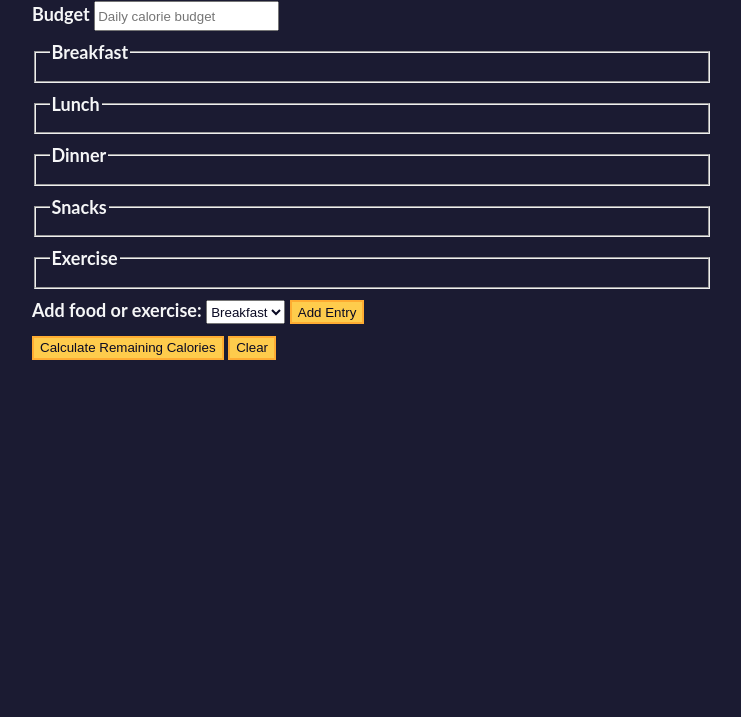
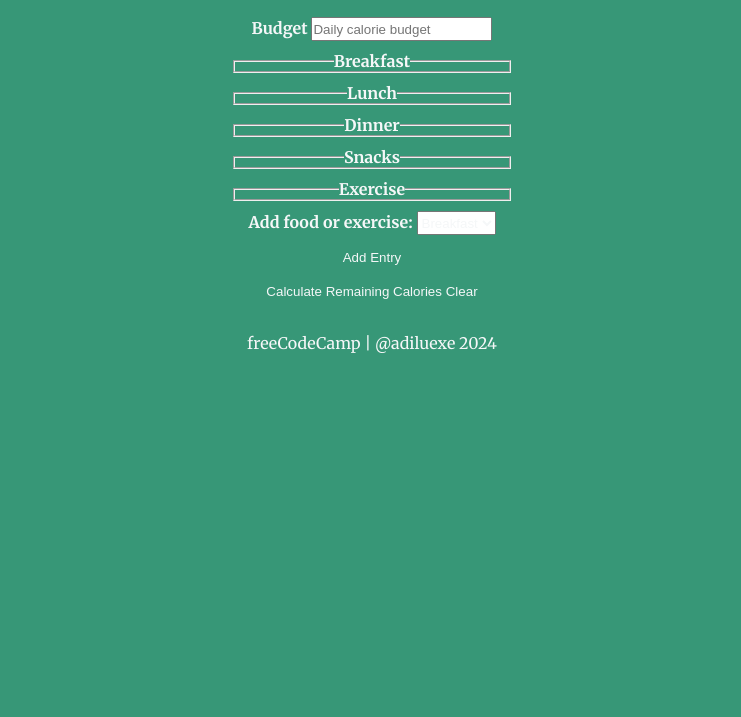
Before and after one commit to adiluexe/calorie-counter, a plain HTML site: page index.html in a window 1280 px wide. Shown: the part 83-800 px from the top of the page, without its empty margins (268-1009 px from the left). Drawn offline with Linux system fonts and the light colour scheme.

Commit message:
Style: Update colors and fonts

```diff
--- a/index.html
+++ b/index.html
@@ -13,8 +13,10 @@
     />
   </head>
   <body>
+    <header>
+      <h1>Calorie Counter</h1>
+    </header>
     <main>
-      <h1>Calorie Counter</h1>
       <div class="container">
         <form id="calorie-counter">
           <label for="budget">Budget</label>
@@ -66,6 +68,7 @@
         <div id="output" class="output hide"></div>
       </div>
     </main>
+    <footer>freeCodeCamp | @adiluexe 2024</footer>
     <script src="./script.js"></script>
   </body>
 </html>
--- a/styles.css
+++ b/styles.css
@@ -1,25 +1,32 @@
 @import url("https://fonts.googleapis.com/css2?family=Archivo:ital,wght@0,100..900;1,100..900&family=Merriweather:ital,wght@0,300;0,400;0,700;0,900;1,300;1,400;1,700;1,900&display=swap");
 
 :root {
-  --light-grey: #f5f6f7;
-  --dark-blue: #0a0a23;
-  --fcc-blue: #1b1b32;
-  --light-yellow: #fecc4c;
-  --dark-yellow: #feac32;
-  --light-pink: #ffadad;
-  --dark-red: #850000;
-  --light-green: #acd157;
+  --green: #379777;
+  --yellow: #f4ce14;
+  --dark: #45474b;
+  --light: #f5f7f8;
+}
+
+*,
+*::before,
+*::after {
+  margin: 0;
+  padding: 0;
+  box-sizing: border-box;
 }
 
 body {
-  font-family: "Lato", Helvetica, Arial, sans-serif;
-  font-size: 18px;
-  background-color: var(--fcc-blue);
-  color: var(--light-grey);
+  font-family: "Merriweather", sans-serif;
+  background-color: var(--green);
+  color: var(--light);
+  display: flex;
+  flex-direction: column;
+  align-items: center;
+  text-align: center;
 }
 
-h1 {
-  text-align: center;
+main {
+  flex: 1;
 }
 
 .container {
```
